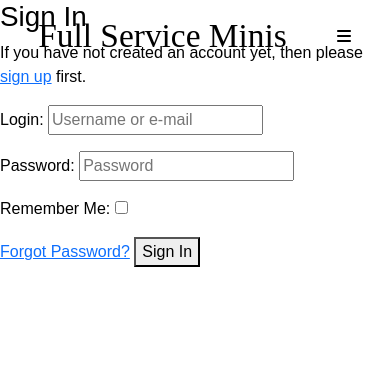
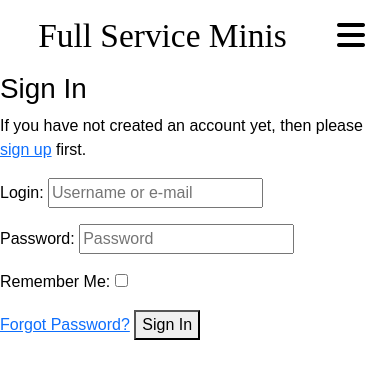
Before and after one commit to dudeguythethird/full-service-minis, a Django app: page /accounts/login/ in a window 390 px wide. Shown: the top 379 px of the page. Run offline with Django 3.2, Linux system fonts and the light colour scheme; some libraries are stand-ins or nearby versions; some web fonts are replaced.

Commit message:
adds mobile nav bar and removes sticky top header

```diff
--- a/templates/base.html
+++ b/templates/base.html
@@ -45,15 +45,19 @@
     <title>Full Service Minis {% block extra_title %}{% endblock %}</title>
 </head>
 
-<body onresize="headerHeight()">
-    <header class="container fixed-top header">
-        <div class="row mobile-header">
+<body>
+    <header class="container header">
+        <div class="row">
             <div class="col-10 col-md-12 text-center">
                 <h1>
                     <a href="{% url 'home' %}" class="nav-link logo-font my-2">Full Service Minis</a>
                 </h1>
             </div>
-            <div class="col-2 d-md-none d-flex align-items-center"><i class="fas fa-bars"></i></div>
+            <div class="col-2 d-md-none d-flex align-items-center"><a class="text-black" data-bs-toggle="collapse"
+                    href="#mobileNavCollapse" role="button" aria-expanded="false" aria-controls="mobileNavCollapse"><i
+                        class="fas fa-bars fa-2x"></i></a>
+            </div>
+            {% include 'includes/mobile-nav.html' %}
         </div>
         <div class="row d-none d-md-block">
             <div class="col-12">
@@ -108,22 +112,6 @@
     {% endblock %}
 
     {% block postloadjs %}
-    <!-- The following script was inspired by: https://stackoverflow.com/questions/10458465/how-to-set-height-of-element-to-match-height-of-another-element.
-    It sets the height of .header container to the height of the header, pushing the page content to below the header. I have customised it to work with my mobile layout-->
-    <script>
-        function headerHeight(){
-            let screenWidth = screen.width;
-            if (screenWidth > 576) {
-                $(".header-container").css("height", $(".header").height());
-            }
-            else {
-                $(".header-container").css("height", $(".mobile-header").height());
-            }
-        }
-        $(document).ready(function() {
-            headerHeight()
-        });
-    </script>
     {% endblock %}
 </body>
 
--- a/templates/includes/mobile-nav.html
+++ b/templates/includes/mobile-nav.html
@@ -0,0 +1,20 @@
+<div class="collapse" id="mobileNavCollapse">
+    <div class="card card-body">
+        <ul class="list-group list-group-flush">
+            <li class="list-group-item text-center"><a class="nav-link text-black" href="#">Home</a></li>
+            <li class="list-group-item text-center"><a class="nav-link text-black" href="#">Services</a></li>
+            <li class="list-group-item text-center"><a class="nav-link text-black" href="#">Gallery</a></li>
+            <li class="list-group-item text-center"><a class="nav-link text-black" href="#">Blog</a></li>
+            {% if request.user.is_authenticated %}
+                {% if request.user.is_superuser %}
+                    <li class="list-group-item text-center"><a class="nav-link text-black" href="#">Service Management</a></li>
+                {% endif %}
+                <li class="list-group-item text-center"><a class="nav-link text-black" href="#">My Profile</a></li>
+                <li class="list-group-item text-center"><a class="nav-link text-black" href="{% url 'account_logout' %}">Logout</a></li>
+            {% else %}
+            <li class="list-group-item text-center"><a class="nav-link text-black" href="{% url 'account_signup' %}">Sign-up</a></li>
+            <li class="list-group-item text-center"><a class="nav-link text-black" href="{% url 'account_login' %}">Login</a></li>
+            {% endif %}
+        </ul>
+    </div>
+</div>
```
Also changed, not shown: home/templates/home/index.html (+0 -8 lines).
